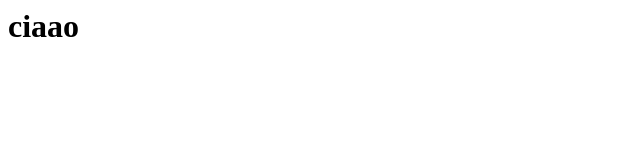
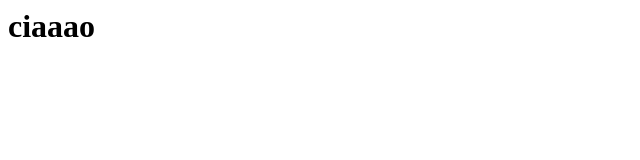
Before and after one commit to MatteoDiMartino/vite-yu-gi-oh, a Vue app: page / in a window 1280 px wide. Shown: the top 160 px of the page, without its empty margins (0-640 px from the left). Built offline with nearby package versions, Linux system fonts and the light colour scheme.

Commit message:
feat: add test

```diff
--- a/src/components/AppHeader.vue
+++ b/src/components/AppHeader.vue
@@ -8,7 +8,7 @@
 
 <template>
 
-    <h1>ciaao</h1>
+    <h1>ciaaao</h1>
 
 </template>
 
```
